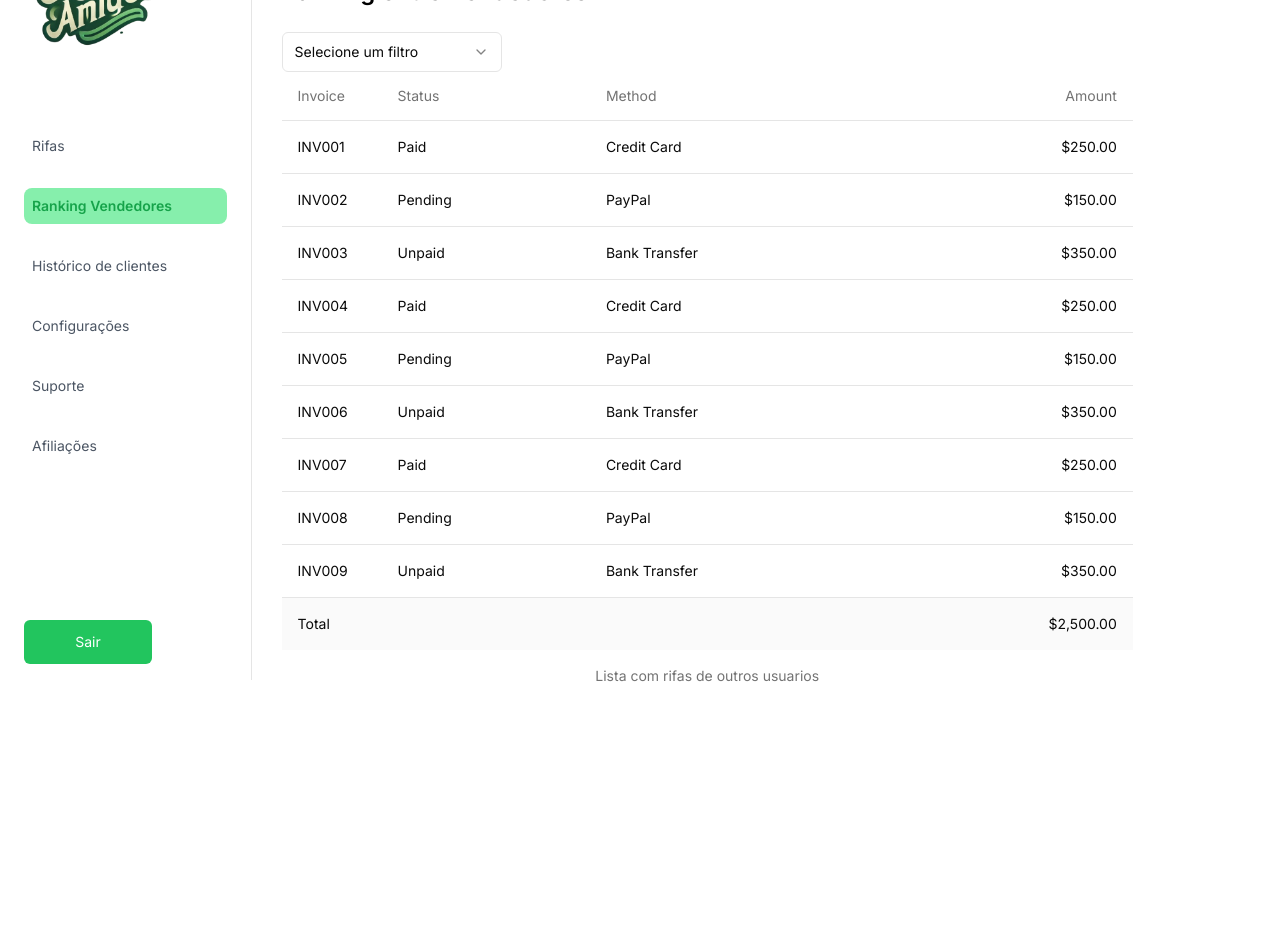
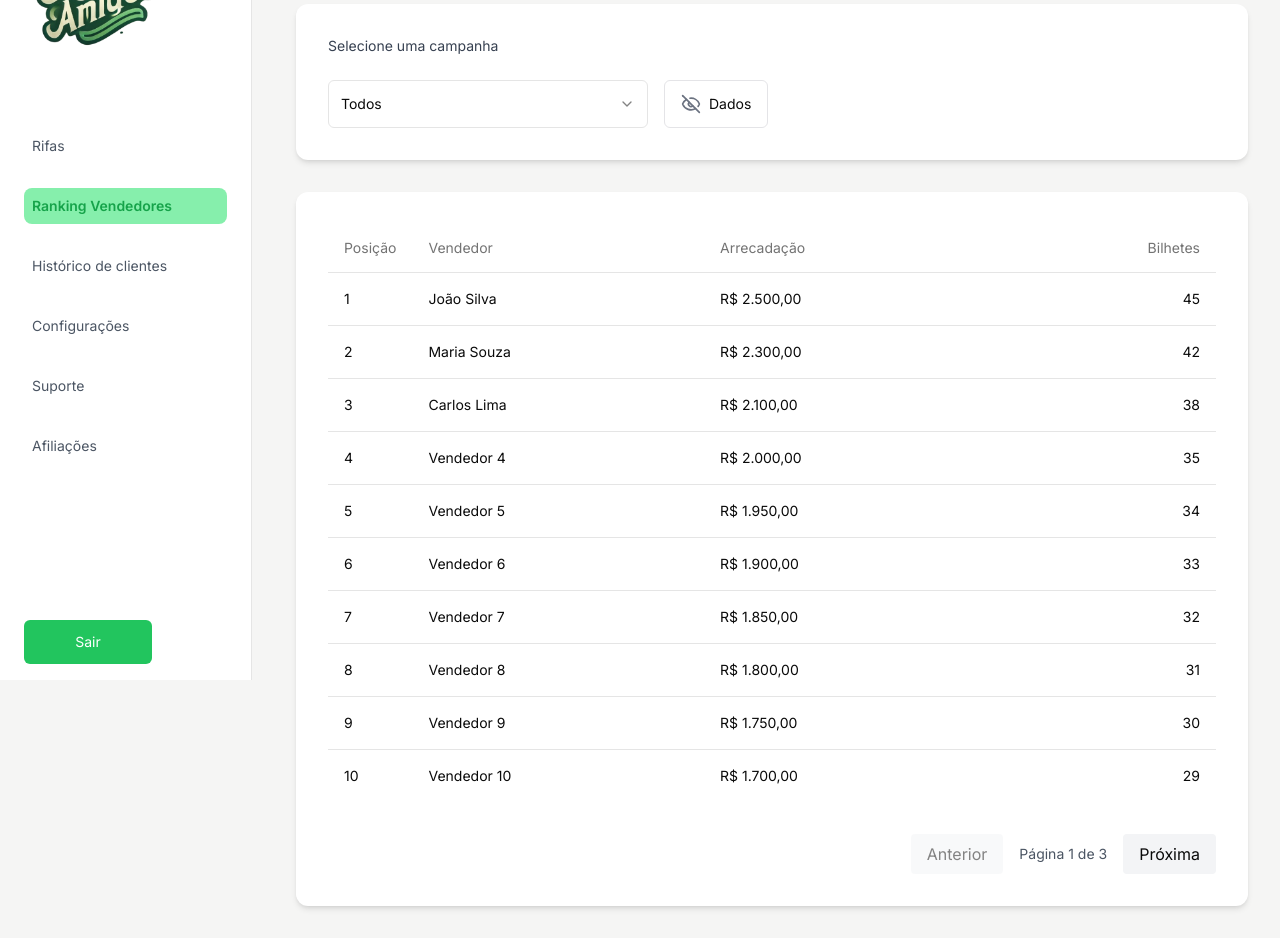
Before and after one commit to TheusChagas/Rifa-Solidaria, a Next.js app: page /vendedor/ranking in a window 1280 px wide. Shown: the part 120-1058 px from the top of the page. Before the commit the page ends 806 px from the top, so only its background shows below. Built offline with nearby package versions, Linux system fonts and the light colour scheme.

Commit message:
Layout e pagina de Ranking

```diff
--- a/app/vendedor/layout.tsx
+++ b/app/vendedor/layout.tsx
@@ -12,15 +12,11 @@ export const metadata: Metadata = {
 
 export default function RootLayout({ children }: { children: React.ReactNode; }) {
     return (
-        <html lang="pt">
-            <body className={`${inter.className} antialiased`}>
-                <div className="flex">
-                    <Sidebar />
-                    <main className="flex-1 md:ml-[264px] md:mt-[20px]">
-                        {children}
-                    </main>
-                </div>
-            </body>
-        </html>
+        <div className="flex min-h-screen bg-stone-100">
+            <Sidebar />
+            <main className="flex-1 md:ml-[264px] md:mt-[20px]">
+                {children}
+            </main>
+        </div>
     );
 }
--- a/app/vendedor/ranking/page.tsx
+++ b/app/vendedor/ranking/page.tsx
@@ -1,88 +1,241 @@
+'use client'
+
+import { useState, useEffect, useMemo } from "react"
 import {
     Select,
     SelectContent,
     SelectGroup,
     SelectItem,
-    SelectLabel,
     SelectTrigger,
     SelectValue,
 } from "@/components/ui/select"
+import { Button } from "@/components/ui/button"
+import { EyeOff, ChevronUp, ChevronDown } from "lucide-react"
 import {
     Table,
+    TableHeader,
     TableBody,
-    TableCaption,
+    TableRow,
+    TableHead,
     TableCell,
-    TableFooter,
-    TableHead,
-    TableHeader,
-    TableRow,
 } from "@/components/ui/table"
 
-const invoices = [
-    { invoice: "INV001", paymentStatus: "Paid", totalAmount: "$250.00", paymentMethod: "Credit Card" },
-    { invoice: "INV002", paymentStatus: "Pending", totalAmount: "$150.00", paymentMethod: "PayPal" },
-    { invoice: "INV003", paymentStatus: "Unpaid", totalAmount: "$350.00", paymentMethod: "Bank Transfer" },
-    { invoice: "INV004", paymentStatus: "Paid", totalAmount: "$250.00", paymentMethod: "Credit Card" },
-    { invoice: "INV005", paymentStatus: "Pending", totalAmount: "$150.00", paymentMethod: "PayPal" },
-    { invoice: "INV006", paymentStatus: "Unpaid", totalAmount: "$350.00", paymentMethod: "Bank Transfer" },
-    { invoice: "INV007", paymentStatus: "Paid", totalAmount: "$250.00", paymentMethod: "Credit Card" },
-    { invoice: "INV008", paymentStatus: "Pending", totalAmount: "$150.00", paymentMethod: "PayPal" },
-    { invoice: "INV009", paymentStatus: "Unpaid", totalAmount: "$350.00", paymentMethod: "Bank Transfer" },
+type Row = {
+    position: number
+    sellerName: string
+    amountCollected: string
+    ticketsSold: number
+    campaign: string
+}
 
+// Dados de exemplo
+const rankingData: Row[] = [
+    { position: 1, sellerName: "João Silva", amountCollected: "R$ 2.500,00", ticketsSold: 45, campaign: "campanha-1" },
+    { position: 2, sellerName: "Maria Souza", amountCollected: "R$ 2.300,00", ticketsSold: 42, campaign: "campanha-2" },
+    { position: 3, sellerName: "Carlos Lima", amountCollected: "R$ 2.100,00", ticketsSold: 38, campaign: "campanha-3" },
+    // … mais itens
+    ...Array.from({ length: 27 }, (_, i) => ({
+        position: i + 4,
+        sellerName: `Vendedor ${i + 4}`,
+        amountCollected: `R$ ${(2000 - i * 50).toLocaleString("pt-BR")},00`,
+        ticketsSold: 35 - i,
+        campaign: i % 3 === 0 ? "campanha-1" : i % 3 === 1 ? "campanha-2" : "campanha-3",
+    })),
 ]
 
-export default function ranking() {
+export default function Ranking() {
+    // filtro e paginação
+    const [selectedCampaign, setSelectedCampaign] = useState("all")
+    const [currentPage, setCurrentPage] = useState(1)
+    const itemsPerPage = 10
+
+    // configuração de sort: { key, direction }
+    const [sortConfig, setSortConfig] = useState<{
+        key: keyof Row
+        direction: "asc" | "desc"
+    } | null>(null)
+
+    // sempre volta pra página 1 ao trocar o filtro
+    useEffect(() => {
+        setCurrentPage(1)
+    }, [selectedCampaign])
+
+    // 1) Filtra
+    const filteredData = useMemo(() => {
+        return selectedCampaign === "all"
+            ? rankingData
+            : rankingData.filter((r) => r.campaign === selectedCampaign)
+    }, [selectedCampaign])
+
+    // 2) Ordena
+    const sortedData = useMemo(() => {
+        if (!sortConfig) return filteredData
+
+        return [...filteredData].sort((a, b) => {
+            let aVal: string | number = a[sortConfig.key]
+            let bVal: string | number = b[sortConfig.key]
+
+            // special: converter "R$ 1.234,56" para number
+            if (sortConfig.key === "amountCollected") {
+                const parseAmt = (s: string) =>
+                    parseFloat(s.replace(/[^\d,.-]/g, "").replace(/\./g, "").replace(",", "."))
+                aVal = parseAmt(a.amountCollected)
+                bVal = parseAmt(b.amountCollected)
+            }
+
+            if (typeof aVal === "string" && typeof bVal === "string") {
+                return sortConfig.direction === "asc"
+                    ? aVal.localeCompare(bVal)
+                    : bVal.localeCompare(aVal)
+            }
+            if (typeof aVal === "number" && typeof bVal === "number") {
+                return sortConfig.direction === "asc"
+                    ? aVal - bVal
+                    : bVal - aVal
+            }
+            return 0
+        })
+    }, [filteredData, sortConfig])
+
+    // 3) Paginado sobre sortedData
+    const totalPages = Math.ceil(sortedData.length / itemsPerPage)
+    const start = (currentPage - 1) * itemsPerPage
+    const currentData = sortedData.slice(start, start + itemsPerPage)
+
+    // alterna direção ao clicar no header
+    function handleSort(key: keyof Row) {
+        const direction =
+            !sortConfig || sortConfig.key !== key
+                ? "asc"
+                : sortConfig.direction === "asc"
+                    ? "desc"
+                    : "asc"
+        setSortConfig({ key, direction })
+    }
+
+    // helper para mostrar ícone
+    function SortIcon({ column }: { column: keyof Row }) {
+        if (!sortConfig || sortConfig.key !== column) return null
+        return sortConfig.direction === "asc" ? (
+            <ChevronUp className="w-4 h-4 ml-1" />
+        ) : (
+            <ChevronDown className="w-4 h-4 ml-1" />
+        )
+    }
+
     return (
-        <div className="absolute top-20 left-8 md:top-24 md:left-[22%] md:w-[70%] overflow-x-hidden">
-            <h1 className='font-semibold text-2xl text-black'>
-                Ranking entre Vendedores
+        <div className="container mx-auto px-4 sm:px-6 lg:px-8 py-8">
+            <h1 className="text-3xl lg:text-4xl font-bold text-gray-900 mb-8">
+                Ranking de Vendedores
             </h1>
 
-            <Select>
-                <SelectTrigger className="mt-6 w-[220px]">
-                    <SelectValue placeholder="Selecione um filtro" />
+            {/* filtro */}
+            <div className="bg-white rounded-xl shadow-md p-6 lg:p-8 space-y-6 mb-8">
+                <label className="block text-sm font-medium text-gray-700">
+                    Selecione uma campanha
+                </label>
+                <div className="flex flex-col sm:flex-row sm:items-center gap-4">
+                    <Select onValueChange={setSelectedCampaign}>
+                        <SelectTrigger className="w-full sm:w-80 h-12">
+                            <SelectValue placeholder="Todos" />
                         </SelectTrigger>
                         <SelectContent>
                             <SelectGroup>
-                        <SelectLabel>filtros</SelectLabel>
-                        <SelectItem className="hover:bg-verde-200 hover:font-semibold hover:scale-[108%] transition" value="todos">Todos</SelectItem>
-                        <SelectItem className="hover:bg-verde-200 hover:font-semibold hover:scale-[108%] transition" value="contatos">Contatos</SelectItem>
-                        <SelectItem className="hover:bg-verde-200 hover:font-semibold hover:scale-[108%] transition" value="amigos">Amigos</SelectItem>
+                                <SelectItem value="all">Todos</SelectItem>
+                                <SelectItem value="campanha-1">Campanha 1</SelectItem>
+                                <SelectItem value="campanha-2">Campanha 2</SelectItem>
+                                <SelectItem value="campanha-3">Campanha 3</SelectItem>
                             </SelectGroup>
                         </SelectContent>
                     </Select>
+                    <Button
+                        variant="outline"
+                        className="flex items-center justify-center h-12 px-4 whitespace-nowrap"
+                    >
+                        <EyeOff className="h-5 w-5 mr-2 text-gray-500" />
+                        Dados
+                    </Button>
+                </div>
+            </div>
 
-
-            <div className="w-[95%]">
+            {/* tabela */}
+            <div className="bg-white rounded-xl shadow-md p-6 lg:p-8 space-y-4">
+                <div className="overflow-x-auto">
                     <Table className="min-w-[600px]">
-                    <TableCaption>Lista com rifas de outros usuarios</TableCaption>
                         <TableHeader>
                             <TableRow>
-                            <TableHead className="w-[100px]">Invoice</TableHead>
-                            <TableHead>Status</TableHead>
-                            <TableHead>Method</TableHead>
-                            <TableHead className="text-right">Amount</TableHead>
+                                <TableHead className="w-[80px]">
+                                    <button
+                                        className="flex items-center"
+                                        onClick={() => handleSort("position")}
+                                    >
+                                        Posição<SortIcon column="position" />
+                                    </button>
+                                </TableHead>
+                                <TableHead>
+                                    <button
+                                        className="flex items-center"
+                                        onClick={() => handleSort("sellerName")}
+                                    >
+                                        Vendedor<SortIcon column="sellerName" />
+                                    </button>
+                                </TableHead>
+                                <TableHead>
+                                    <button
+                                        className="flex items-center"
+                                        onClick={() => handleSort("amountCollected")}
+                                    >
+                                        Arrecadação<SortIcon column="amountCollected" />
+                                    </button>
+                                </TableHead>
+                                <TableHead className="text-right">
+                                    <button
+                                        className="flex items-center justify-end w-full"
+                                        onClick={() => handleSort("ticketsSold")}
+                                    >
+                                        Bilhetes<SortIcon column="ticketsSold" />
+                                    </button>
+                                </TableHead>
                             </TableRow>
                         </TableHeader>
                         <TableBody>
-                        {invoices.map((invoice) => (
-                            <TableRow key={invoice.invoice}>
-                                <TableCell className="font-medium">{invoice.invoice}</TableCell>
-                                <TableCell>{invoice.paymentStatus}</TableCell>
-                                <TableCell>{invoice.paymentMethod}</TableCell>
-                                <TableCell className="text-right">{invoice.totalAmount}</TableCell>
+                            {currentData.map((item) => (
+                                <TableRow key={item.position}>
+                                    <TableCell className="font-medium">
+                                        {item.position}
+                                    </TableCell>
+                                    <TableCell>{item.sellerName}</TableCell>
+                                    <TableCell>{item.amountCollected}</TableCell>
+                                    <TableCell className="text-right">
+                                        {item.ticketsSold}
+                                    </TableCell>
                                 </TableRow>
                             ))}
                         </TableBody>
-                    <TableFooter>
-                        <TableRow>
-                            <TableCell colSpan={3}>Total</TableCell>
-                            <TableCell className="text-right">$2,500.00</TableCell>
-                        </TableRow>
-                    </TableFooter>
                     </Table>
                 </div>
 
+                {/* paginação */}
+                <div className="flex justify-end items-center gap-4 pt-4">
+                    <button
+                        onClick={() => setCurrentPage((p) => Math.max(1, p - 1))}
+                        disabled={currentPage === 1}
+                        className="px-4 py-2 bg-gray-100 rounded disabled:opacity-50 hover:bg-gray-200"
+                    >
+                        Anterior
+                    </button>
+                    <span className="text-sm text-gray-600">
+                        Página {currentPage} de {totalPages}
+                    </span>
+                    <button
+                        onClick={() => setCurrentPage((p) => Math.min(totalPages, p + 1))}
+                        disabled={currentPage === totalPages}
+                        className="px-4 py-2 bg-gray-100 rounded disabled:opacity-50 hover:bg-gray-200"
+                    >
+                        Próxima
+                    </button>
+                </div>
+            </div>
         </div>
     )
 }
```
Also changed, not shown: app/vendedor/rifas/page.tsx (+14 -8 lines). Lines whose indentation alone changed are shown as unchanged.
